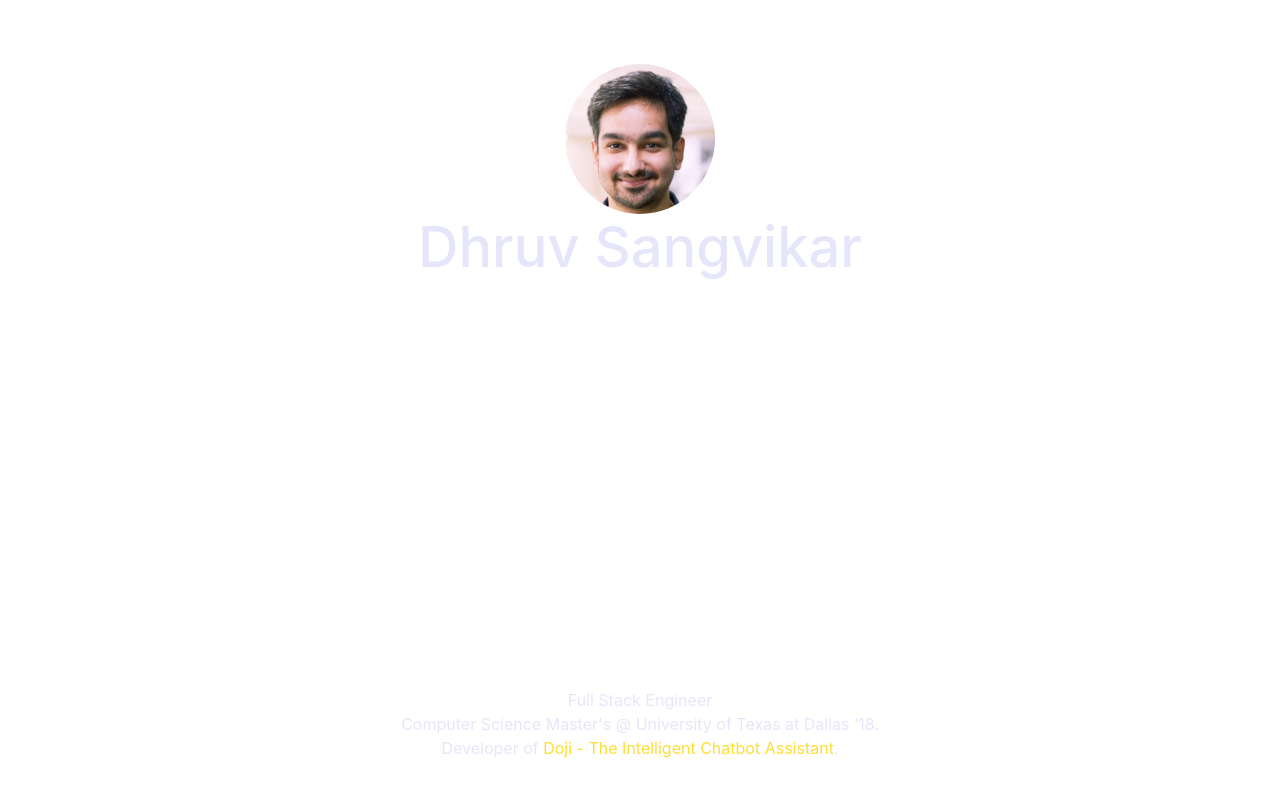
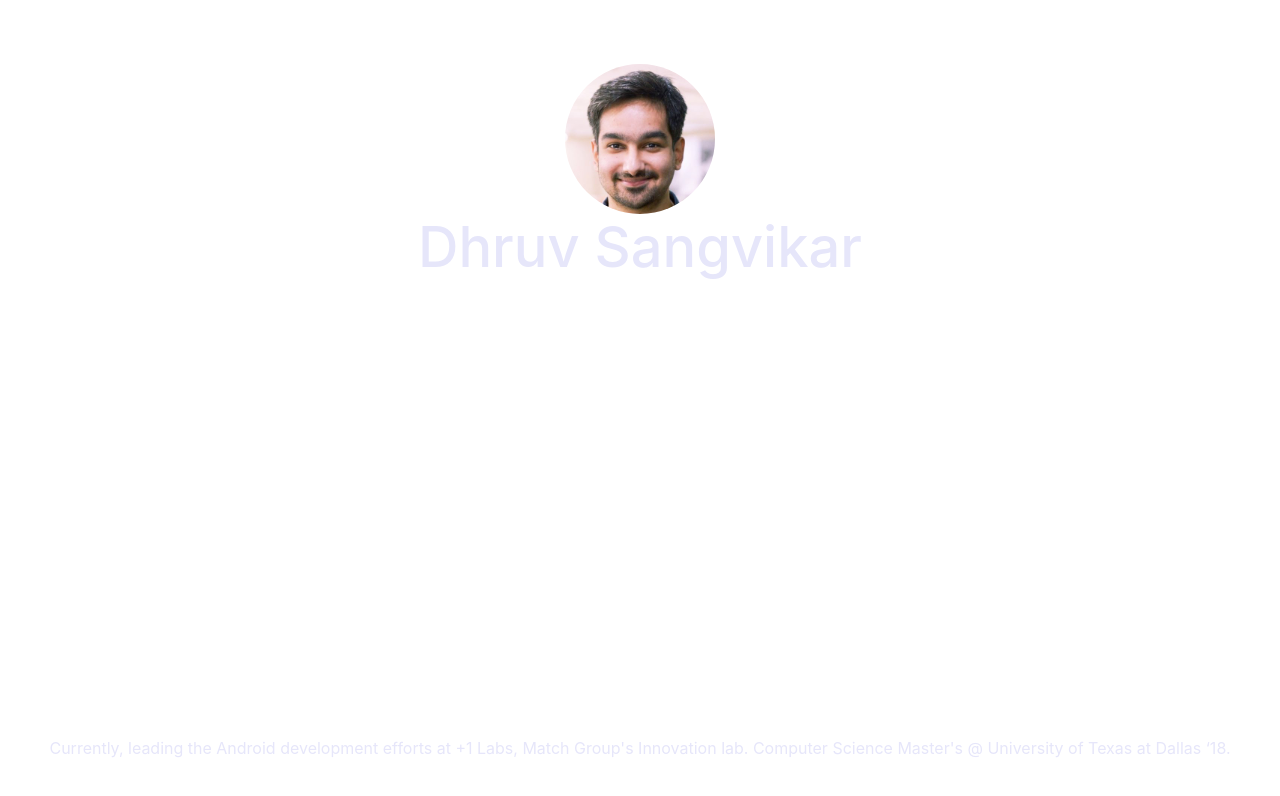
Before and after one commit to meets7/meets7.github.io, a plain HTML site: page index.html in a window 1280 px wide. Drawn offline with Linux system fonts and the light colour scheme.

Commit message:
Update headline in the footer

```diff
--- a/index.html
+++ b/index.html
@@ -43,9 +43,8 @@
 
         <div class="row col-auto col-centered" id="about">
           <p class="info-text">
-            Full Stack Engineer<br>
+            Currently, leading the Android development efforts at +1 Labs, Match Group's Innovation lab.
             Computer Science Master's @ University of Texas at Dallas ‘18.<br>
-            Developer of <a href="https://askdoji.com">Doji - The Intelligent Chatbot Assistant</a>.
           </p>
         </div>
       </div>
```
